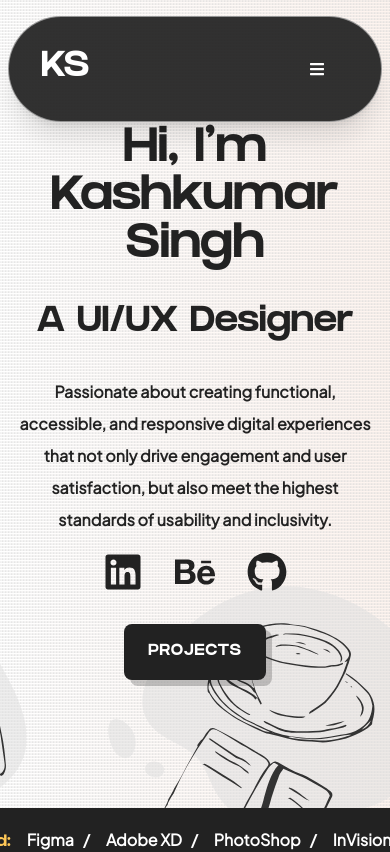
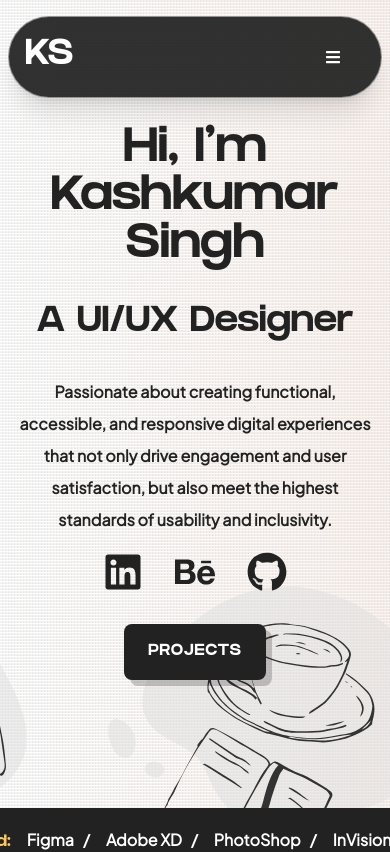
Before and after one commit to kashkumarsingh/kashkumarsingh.github.io, a Next.js app: page /portfolio/ in a window 390 px wide. Shown: the top 852 px of the page. Built offline with nearby package versions, Linux system fonts and the light colour scheme.

Commit message:
modified files

```diff
--- a/src/components/Navbar.tsx
+++ b/src/components/Navbar.tsx
@@ -33,7 +33,7 @@ export default function Navbar() {
         <header className="fixed top-4 right-0 left-0  w-full px-2 2xl:px-16 z-[100] header header--home" id="header" ref={menuRef}>
             <div className="container mx-auto">
                 <div className="header__inner">
-                    <nav className="flex justify-between items-center shadow-xl px-8 py-7 bg-black-rgba border-custom rounded-full navbar">
+                    <nav className="flex justify-between items-center shadow-xl  bg-black-rgba border-custom rounded-full px-4 py-4 md:px-8 md:py-7 navbar">
                         <div className="navbar__brand flex justify-between items-center w-full ">
                             <Link href="/" className="font-sans text-4xl text-white navbar__logo">KS</Link>
                             <Button className="block md:hidden text-white focus:outline-none " onClick={toggleMenu} disabled={false}>
```
